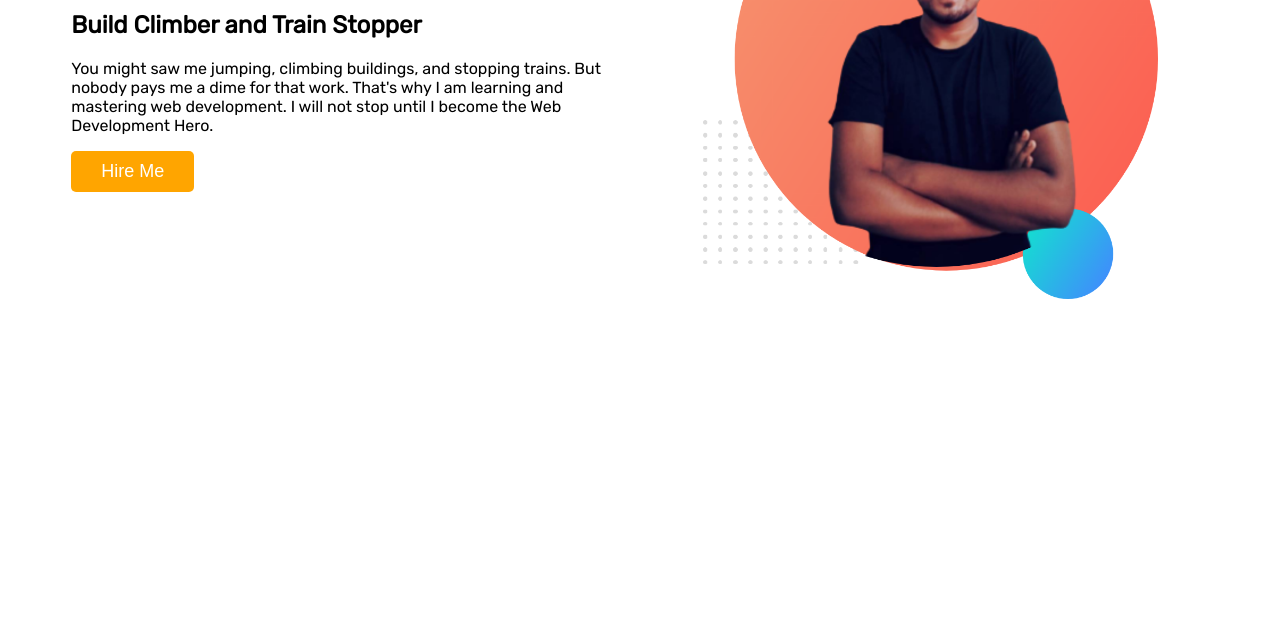
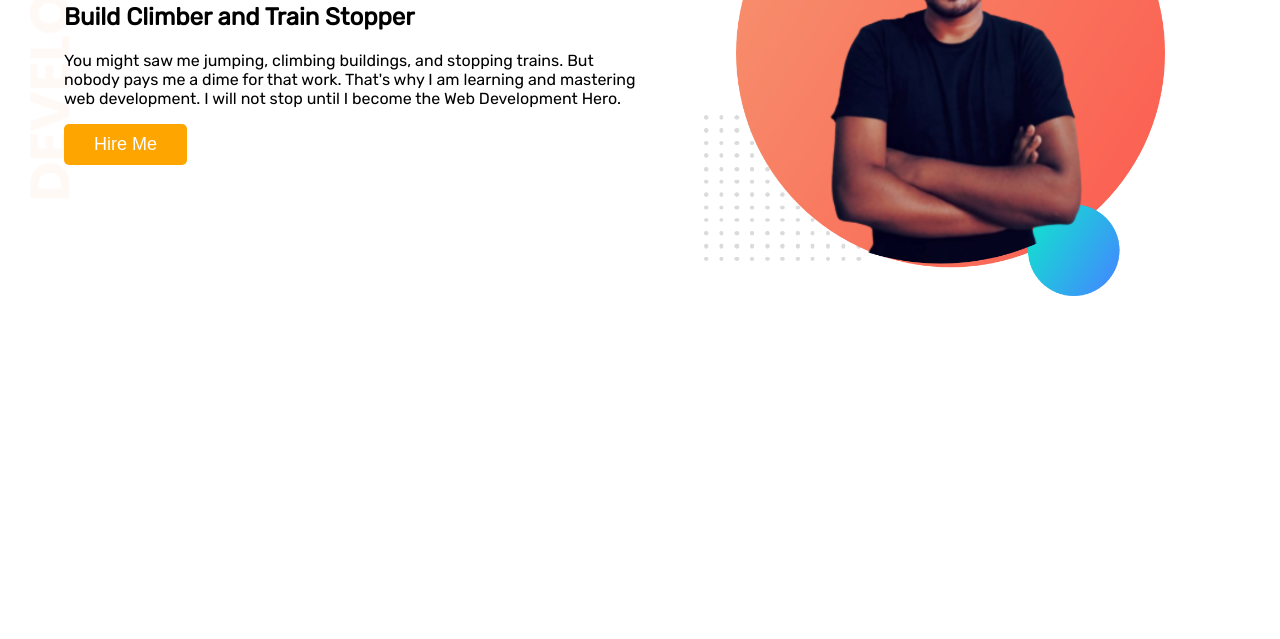
Before and after one commit to codemiles/portfolio, a plain HTML site: page index.html in a window 1280 px wide. Shown: the part 161-800 px from the top of the page. Drawn offline with Linux system fonts and the light colour scheme.

Commit message:
top banner done

```diff
--- a/css/style.css
+++ b/css/style.css
@@ -1,5 +1,7 @@
 body{
     font-family: 'Rubik', sans-serif;
+    padding: 0%;
+    margin: 0%;
 }
 
 h1{
@@ -17,6 +19,7 @@ h1{
 
 section{
     display: flex;
+    background-image: url(/images/top-banner.png);
 }
 
 .half-width{
--- a/index.html
+++ b/index.html
@@ -12,7 +12,7 @@
 </head>
 <body>
 
-    <section>
+    <section class="top-bar">
         <div class="half-width">
             <h1>Hello, Welcome To</h1>
             <h1 class="cmw"><span class="orange-color">Code Milestone</span>World</h1>
```
Also changed, not shown: images/dream-bg.png (added), images/exp-bg.png (added), images/jhankar.png (added), images/jhankar2.png (added), images/my-bg.png (added), images/my-bg2.png (added), images/top-banner.png (added).
